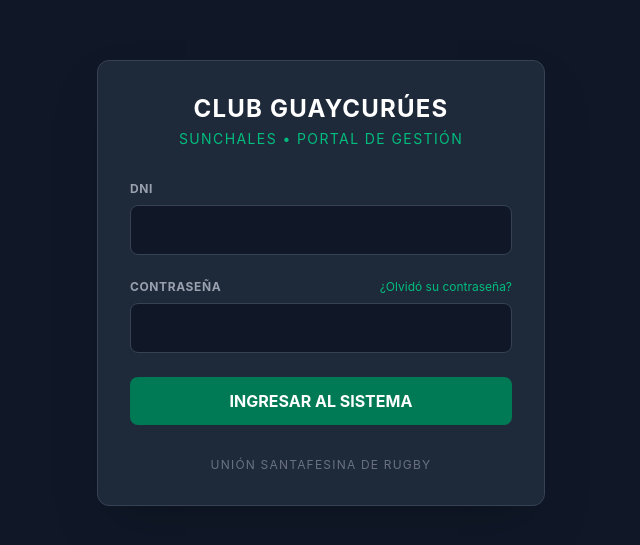
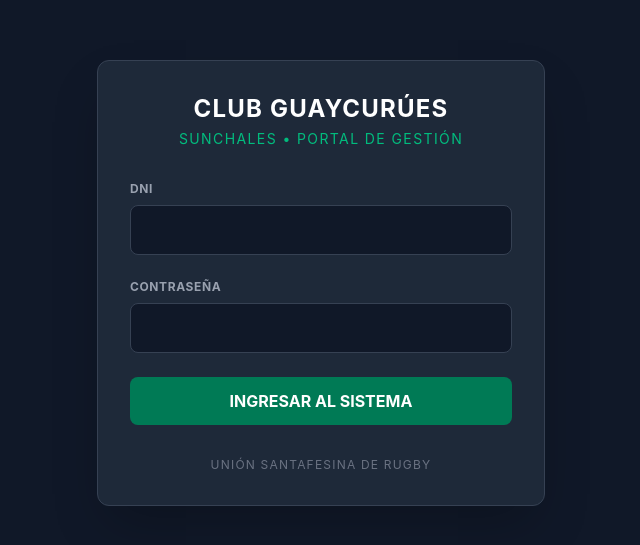
Before and after one commit to SantiQui/rugbymanager, a React (Vite) app: page / in a window 1280 px wide. Shown: the part 117-662 px from the top of the page, without its empty margins (319-959 px from the left). Built offline with nearby package versions, Linux system fonts and the light colour scheme; no server answers.

Commit message:
fix: app.tsx

```diff
--- a/src/components/LoginScreen.tsx
+++ b/src/components/LoginScreen.tsx
@@ -65,9 +65,6 @@ export default function LoginScreen({ onLoginSuccess }: { onLoginSuccess?: (role
           <div>
             <div className="flex justify-between items-center mb-2">
               <label className="text-gray-400 text-xs font-bold tracking-wider">CONTRASEÑA</label>
-              <button type="button" className="text-emerald-500 text-xs hover:text-emerald-400">
-                ¿Olvidó su contraseña?
-              </button>
             </div>
             <input
               type="password"
```
